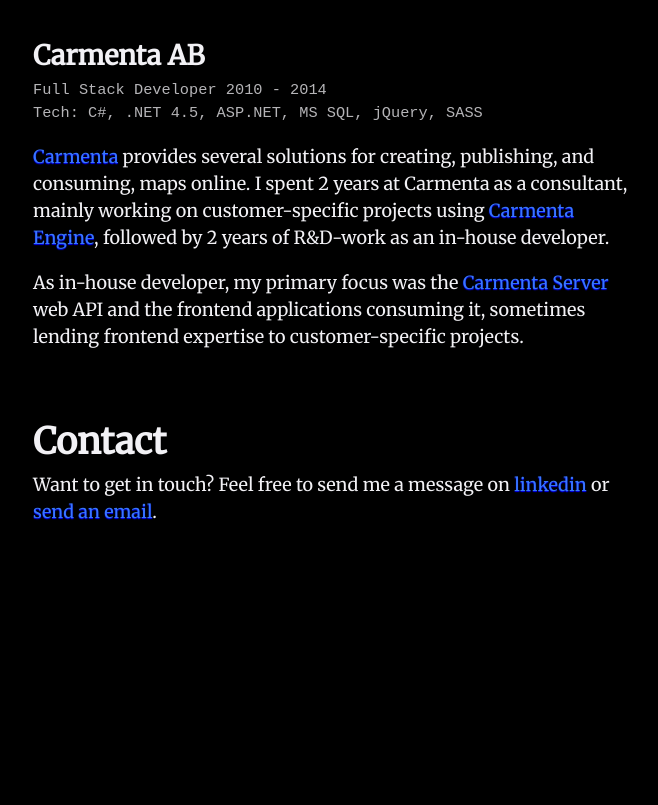
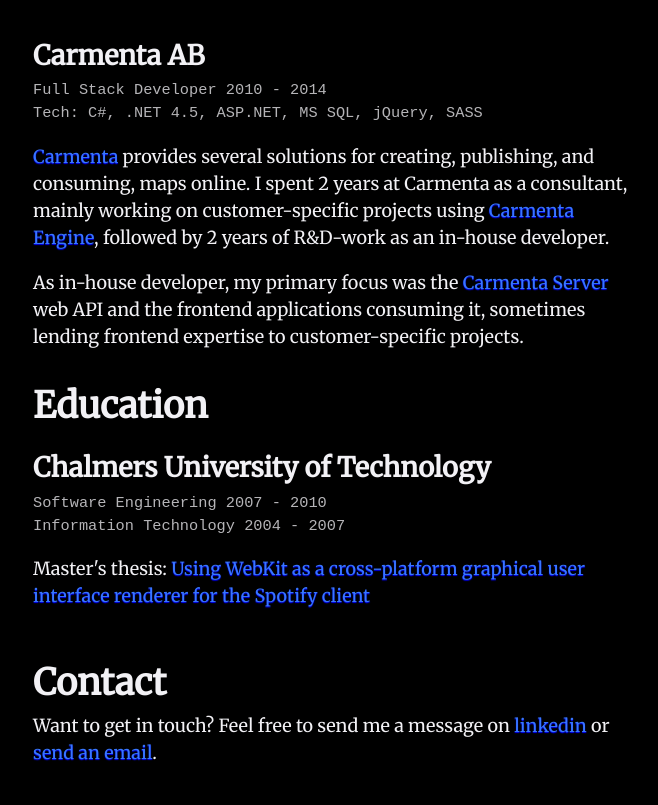
Before and after one commit to alepek/alepek.github.io, a website: page index.html in a window 1280 px wide. Shown: the part 2667-3472 px from the top of the page, without its empty margins (302-960 px from the left). Before the commit the page ends 3264 px from the top, so only its background shows below. Drawn offline with nearby package versions, Linux system fonts and the light colour scheme.

Commit message:
add education section

```diff
--- a/index.html
+++ b/index.html
@@ -595,6 +595,30 @@
         </div>
         <div class="row">
           <div class="col">
+            <h2 class="mb-4">Education</h2>
+          </div>
+        </div>
+        <div class="row">
+          <div class="col">
+            <section class="education">
+              <h4 class="mb-2">
+                Chalmers University of Technology
+              </h4>
+              <p class="t-muted t-small t-mono mb-0">
+                Software Engineering 2007 - 2010
+              </p>
+              <p class="t-muted t-small t-mono">
+                Information Technology 2004 - 2007
+              </p>
+              <p>
+                <span>Master's thesis: </span>
+                <a href="https://odr.chalmers.se/handle/20.500.12380/116615">Using WebKit as a cross-platform graphical user interface renderer for the Spotify client</a>
+              </p>
+            </section>
+          </div>
+        </div>
+        <div class="row">
+          <div class="col">
             <section class="contact">
               <h2>Contact</h2>
               <p>
```
